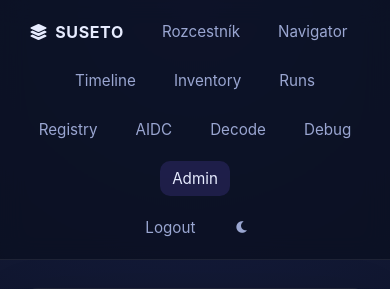
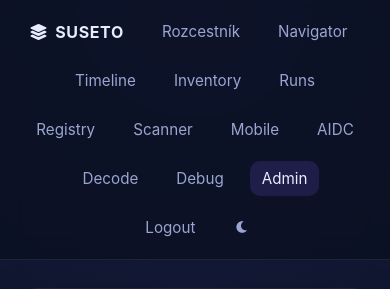
Before and after one commit to suseto-ui/suseto-v2, a Flask app: page /admin in a window 390 px wide. Shown: the top 289 px of the page. Run offline with Flask 3, Linux system fonts and the light colour scheme.

Commit message:
Fix missing Mobile & Scanner Lab links and correctly handle JSON API errors

```diff
--- a/app.py
+++ b/app.py
@@ -1,4 +1,3 @@
-import sys
 import os
 import logging
 from flask import Flask, jsonify, render_template, request, session, Response
@@ -31,7 +30,7 @@ def create_app():
     app.config["SQLALCHEMY_TRACK_MODIFICATIONS"] = False
     db.init_app(app)
 
-    # Registrace Blueprintů - TYHLE OBSLUHUJÍ VŠECHNU LOGIKU
+    # Registrace Blueprintů
     app.register_blueprint(auth_bp)
     app.register_blueprint(aidc_bp)
     app.register_blueprint(admin_bp)
@@ -47,14 +46,20 @@ def create_app():
     # Globální Error Handlery
     @app.errorhandler(404)
     def page_not_found(e):
+        # Pokud požadavek míří na API (url začíná na /api/), musíme vrátit JSON chybu,
+        # jinak to rozbije JavaScriptové funkce, které čekají JSON, ale dostanou HTML string.
+        if request.path.startswith('/api/'):
+            return jsonify({"error": "Endpoint nenalezen (404)"}), 404
         return render_template('pages/rozcestnik.html', error_message="Stránka nenalezena (404)."), 404
 
     @app.errorhandler(500)
     def internal_server_error(e):
+        if request.path.startswith('/api/'):
+            return jsonify({"error": "Interní chyba serveru (500)"}), 500
         return render_template('pages/rozcestnik.html', error_message="Interní chyba serveru (500)."), 500
 
     # -------------------------------------------------------------
-    # FRONTEND UI STRÁNKY - OBSLUHUJÍ RENDER TEMPLATES
+    # FRONTEND UI STRÁNKY
     # -------------------------------------------------------------
 
     @app.route("/")
--- a/templates/layout.html
+++ b/templates/layout.html
@@ -21,16 +21,19 @@
                 SUSETO
             </div>
 
-            <a href="{{ url_for('home') }}"{% if request.path == '/' %} class="active"{% endif %}>Rozcestník</a>
-            <a href="/navigator"{% if request.path == '/navigator' %} class="active"{% endif %}>Navigator</a>
-            <a href="/timeline"{% if request.path == '/timeline' %} class="active"{% endif %}>Timeline</a>
-            <a href="/inventory"{% if request.path == '/inventory' %} class="active"{% endif %}>Inventory</a>
-            <a href="/runs"{% if request.path == '/runs' %} class="active"{% endif %}>Runs</a>
-            <a href="/registry"{% if request.path == '/registry' %} class="active"{% endif %}>Registry</a>
-            <a href="/aidc-studio"{% if request.path == '/aidc-studio' %} class="active"{% endif %}>AIDC</a>
-            <a href="/decode-lab"{% if request.path == '/decode-lab' %} class="active"{% endif %}>Decode</a>
-            <a href="/debug"{% if request.path == '/debug' %} class="active"{% endif %}>Debug</a>
-            <a href="/admin"{% if request.path == '/admin' %} class="active"{% endif %}>Admin</a>
+            <!-- Všechny aplikace v menu, včetně Mobile a Scanner Lab -->
+            <a href="/" {% if request.path == '/' %} class="active"{% endif %}>Rozcestník</a>
+            <a href="/navigator" {% if request.path == '/navigator' %} class="active"{% endif %}>Navigator</a>
+            <a href="/timeline" {% if request.path == '/timeline' %} class="active"{% endif %}>Timeline</a>
+            <a href="/inventory" {% if request.path == '/inventory' %} class="active"{% endif %}>Inventory</a>
+            <a href="/runs" {% if request.path == '/runs' %} class="active"{% endif %}>Runs</a>
+            <a href="/registry" {% if request.path == '/registry' %} class="active"{% endif %}>Registry</a>
+            <a href="/scanner-lab" {% if request.path == '/scanner-lab' %} class="active"{% endif %}>Scanner</a>
+            <a href="/mobile" {% if request.path == '/mobile' %} class="active"{% endif %}>Mobile</a>
+            <a href="/aidc-studio" {% if request.path == '/aidc-studio' %} class="active"{% endif %}>AIDC</a>
+            <a href="/decode-lab" {% if request.path == '/decode-lab' %} class="active"{% endif %}>Decode</a>
+            <a href="/debug" {% if request.path == '/debug' %} class="active"{% endif %}>Debug</a>
+            <a href="/admin" {% if request.path == '/admin' %} class="active"{% endif %}>Admin</a>
 
             <div class="nav-controls">
                 <a href="/login" style="margin-right: 8px;">Logout</a>
```
